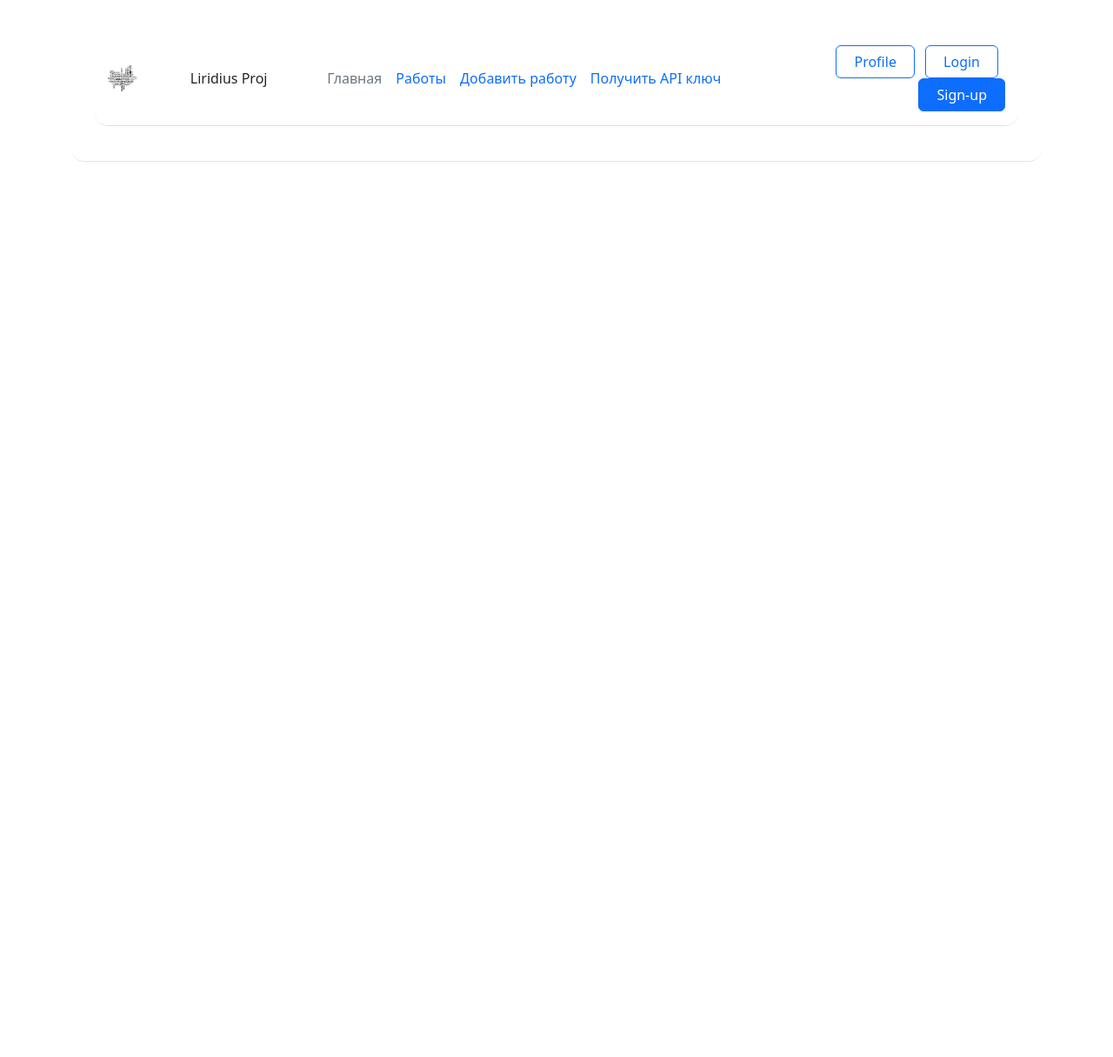
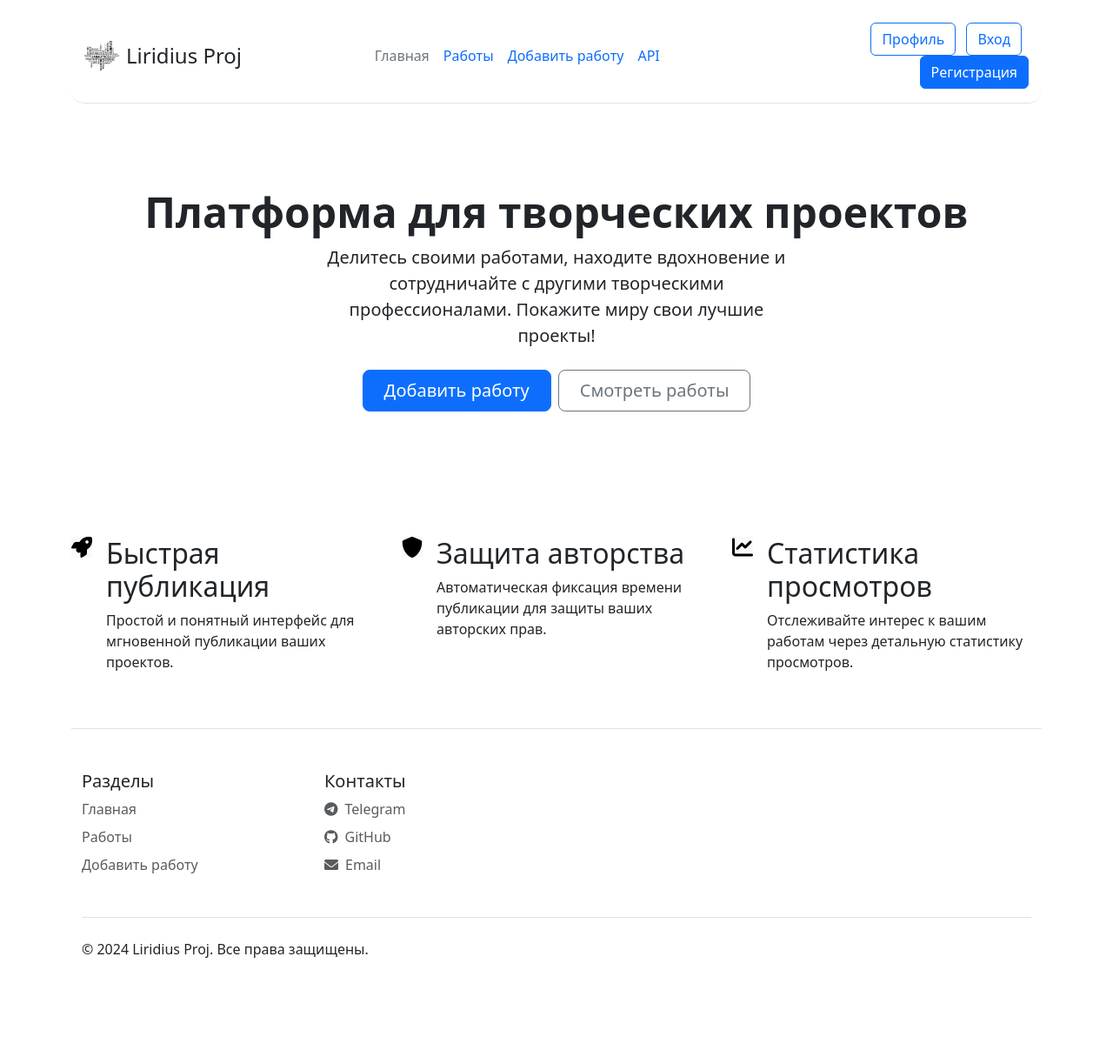
Before and after one commit to ZEFERUS777/yandex-task-web, a Flask app: page / in a window 1280 px wide. Shown: the whole page at 87% size. Before the commit the page ends 186 px from the top, so only its background shows below. Run offline with Flask 3, Linux system fonts and the light colour scheme.

Commit message:
улучшил главную страницу сайта

```diff
--- a/templates/base.html
+++ b/templates/base.html
@@ -1,5 +1,6 @@
 <!DOCTYPE html>
 <html lang="en">
+
 <head>
     <meta charset="UTF-8">
     <title>{% block title %}{% endblock %}</title>
@@ -10,7 +11,8 @@
     <link rel="stylesheet" href="https://cdnjs.cloudflare.com/ajax/libs/font-awesome/6.0.0/css/all.min.css">
     <style>
         /* Добавляем анимации для кнопок */
-        .btn-outline-primary, .btn-primary {
+        .btn-outline-primary,
+        .btn-primary {
             transition: transform 0.2s ease, box-shadow 0.2s ease;
             position: relative;
             overflow: hidden;
@@ -33,32 +35,118 @@
         }
     </style>
 </head>
+
 <body>
     <div class="container">
         <header
             class="d-flex flex-wrap align-items-center justify-content-center justify-content-md-between py-3 mb-4 border-bottom">
-            <div class="container">
-                <header
-                    class="d-flex flex-wrap align-items-center justify-content-center justify-content-md-between py-3 mb-4 border-bottom">
-                    <img src="{{ url_for('static', filename='img/logo.svg') }}" alt="Logo" class="logo" title="liridius">
-                    <span>Liridius Proj</span>
+            <div class="d-flex align-items-center">
+                <img src="{{ url_for('static', filename='img/logo.svg') }}" alt="Logo" class="me-2" width="40">
+                <span class="fs-4">Liridius Proj</span>
+            </div>
+
             <ul class="nav col-12 col-md-auto mb-2 justify-content-center mb-md-0">
                 <li><a href="/" class="nav-link px-2 link-secondary">Главная</a></li>
                 <li><a href="/jobs_vision" class="nav-link px-2">Работы</a></li>
                 <li><a href="/addjob" class="nav-link px-2">Добавить работу</a></li>
-                        <li><a href="/create_api_key" class="nav-link px-2">Получить API ключ</a></li>
+                <li><a href="/create_api_key" class="nav-link px-2">API</a></li>
             </ul>
 
             <div class="col-md-3 text-end">
-                        <button type="button" class="btn btn-outline-primary me-2"><a href="/profile"
-                            class="nav-link px-2">Profile</a></button>
-                        <button type="button" class="btn btn-outline-primary me-2"><a href="/login"
-                                class="nav-link px-2">Login</a></button>
-                        <button type="button" class="btn btn-primary"><a href="/register"
-                                class="nav-link px-2">Sign-up</a></button>
+                <!-- Исправленные кнопки с правильной семантикой -->
+                <a href="/profile" class="btn btn-outline-primary me-2">Профиль</a>
+                <a href="/login" class="btn btn-outline-primary me-2">Вход</a>
+                <a href="/register" class="btn btn-primary">Регистрация</a>
             </div>
         </header>
-                {% block content %}{% endblock %}
+
+        {% block content %}
+        <!-- Контент по умолчанию для главной страницы -->
+        <main>
+            <div class="px-4 py-5 my-5 text-center">
+                <h1 class="display-5 fw-bold">Платформа для творческих проектов</h1>
+                <div class="col-lg-6 mx-auto">
+                    <p class="lead mb-4">Делитесь своими работами, находите вдохновение и сотрудничайте с другими
+                        творческими профессионалами. Покажите миру свои лучшие проекты!</p>
+
+                    <div class="d-grid gap-2 d-sm-flex justify-content-sm-center">
+                        <a href="/addjob" class="btn btn-primary btn-lg px-4 gap-3">Добавить работу</a>
+                        <a href="/jobs_vision" class="btn btn-outline-secondary btn-lg px-4">Смотреть работы</a>
+                    </div>
+                </div>
+            </div>
+
+            <div class="row g-4 py-5 row-cols-1 row-cols-lg-3">
+                <div class="col d-flex align-items-start">
+                    <div
+                        class="icon-square text-bg-light d-inline-flex align-items-center justify-content-center fs-4 flex-shrink-0 me-3 feature-icon">
+                        <i class="fas fa-rocket"></i>
+                    </div>
+                    <div>
+                        <h3 class="fs-2">Быстрая публикация</h3>
+                        <p>Простой и понятный интерфейс для мгновенной публикации ваших проектов.</p>
+                    </div>
+                </div>
+
+                <div class="col d-flex align-items-start">
+                    <div
+                        class="icon-square text-bg-light d-inline-flex align-items-center justify-content-center fs-4 flex-shrink-0 me-3 feature-icon">
+                        <i class="fas fa-shield-alt"></i>
+                    </div>
+                    <div>
+                        <h3 class="fs-2">Защита авторства</h3>
+                        <p>Автоматическая фиксация времени публикации для защиты ваших авторских прав.</p>
+                    </div>
+                </div>
+
+                <div class="col d-flex align-items-start">
+                    <div
+                        class="icon-square text-bg-light d-inline-flex align-items-center justify-content-center fs-4 flex-shrink-0 me-3 feature-icon">
+                        <i class="fas fa-chart-line"></i>
+                    </div>
+                    <div>
+                        <h3 class="fs-2">Статистика просмотров</h3>
+                        <p>Отслеживайте интерес к вашим работам через детальную статистику просмотров.</p>
+                    </div>
+                </div>
+            </div>
+        </main>
+        {% endblock %}
+
+        <!-- Добавлен футер -->
+        <footer class="border-top">
+            <div class="container py-5">
+                <div class="row">
+                    <div class="col-6 col-md-3 mb-3">
+                        <h5>Разделы</h5>
+                        <ul class="nav flex-column">
+                            <li class="nav-item mb-2"><a href="/" class="nav-link p-0 text-muted">Главная</a></li>
+                            <li class="nav-item mb-2"><a href="/jobs_vision" class="nav-link p-0 text-muted">Работы</a>
+                            </li>
+                            <li class="nav-item mb-2"><a href="/addjob" class="nav-link p-0 text-muted">Добавить
+                                    работу</a></li>
+                        </ul>
+                    </div>
+
+                    <div class="col-6 col-md-3 mb-3">
+                        <h5>Контакты</h5>
+                        <ul class="nav flex-column">
+                            <li class="nav-item mb-2"><a href="#" class="nav-link p-0 text-muted"><i
+                                        class="fab fa-telegram me-2"></i>Telegram</a></li>
+                            <li class="nav-item mb-2"><a href="#" class="nav-link p-0 text-muted"><i
+                                        class="fab fa-github me-2"></i>GitHub</a></li>
+                            <li class="nav-item mb-2"><a href="#" class="nav-link p-0 text-muted"><i
+                                        class="fas fa-envelope me-2"></i>Email</a></li>
+                        </ul>
+                    </div>
+                </div>
+
+                <div class="d-flex justify-content-between py-4 my-4 border-top">
+                    <p>&copy; 2024 Liridius Proj. Все права защищены.</p>
+                </div>
+            </div>
+        </footer>
+    </div>
     </div>
     <script src="https://cdn.jsdelivr.net/npm/bootstrap@5.3.3/dist/js/bootstrap.bundle.min.js"
         integrity="sha384-YvpcrYf0tY3lHB60NNkmXc5s9fDVZLESaAA55NDzOxhy9GkcIdslK1eN7N6jIeHz"
@@ -88,8 +176,8 @@
                 const rect = button.getBoundingClientRect();
                 const size = Math.max(rect.width, rect.height);
                 ripple.style.width = ripple.style.height = `${size}px`;
-                        ripple.style.left = `${e.clientX - rect.left - size/2}px`;
-                        ripple.style.top = `${e.clientY - rect.top - size/2}px`;
+                ripple.style.left = `${e.clientX - rect.left - size / 2}px`;
+                ripple.style.top = `${e.clientY - rect.top - size / 2}px`;
 
                 button.appendChild(ripple);
 
@@ -99,4 +187,5 @@
         });
     </script>
 </body>
+
 </html>
```
Also changed, not shown: instance/flask.sqlite3. Lines whose indentation alone changed are shown as unchanged.
